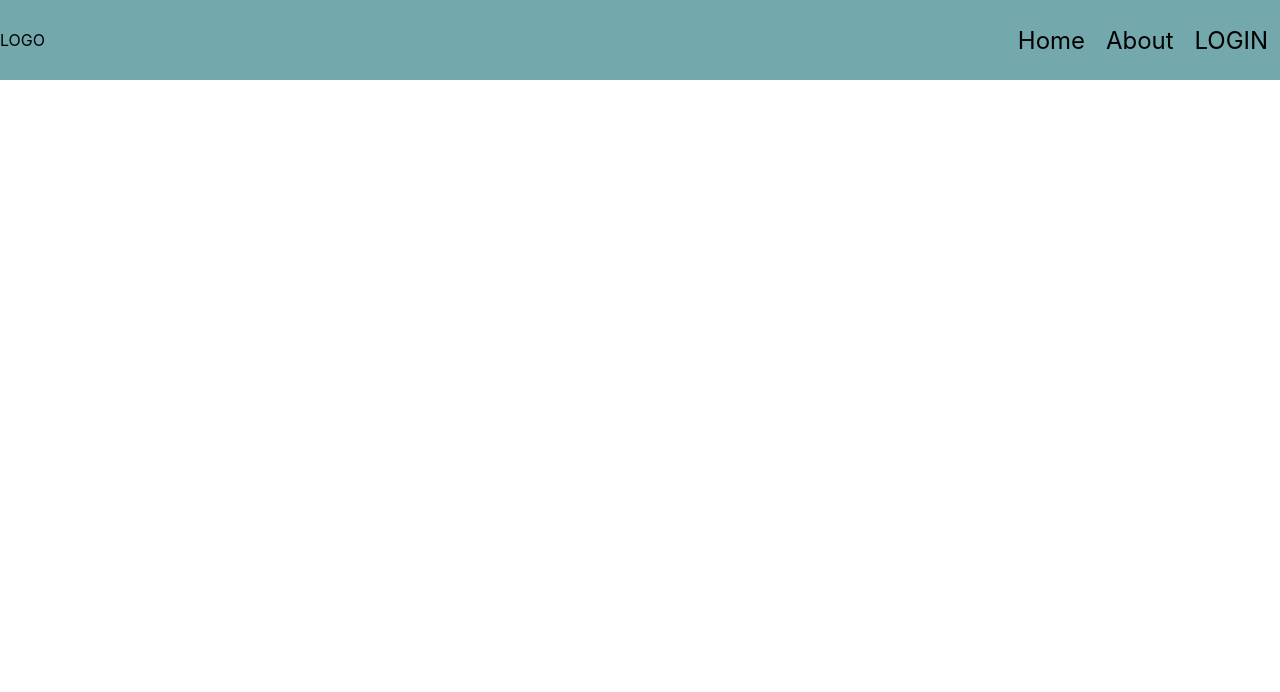
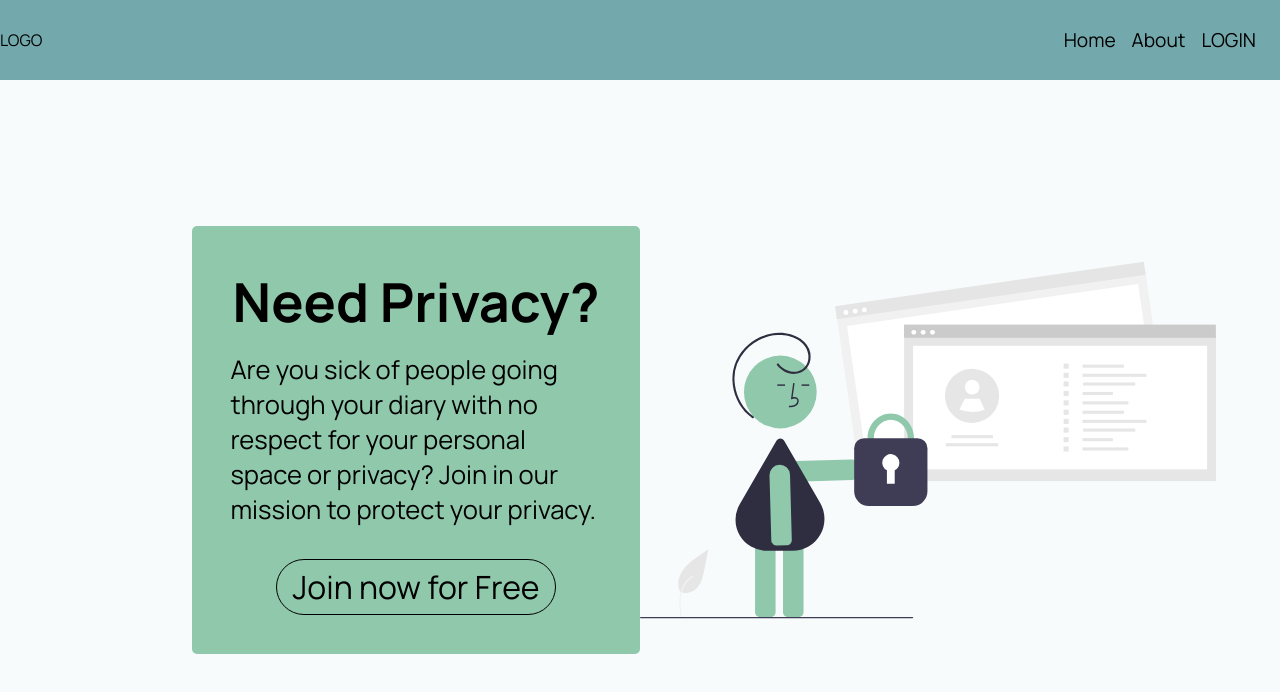
Before and after one commit to daragmas/kon_di, a React (Create React App) app in the folder kon_di_react/: page / in a window 1280 px wide. Shown: the top 692 px of the page. Built offline with nearby package versions, Linux system fonts and the light colour scheme.

Commit message:
added home page

```diff
--- a/kon_di_react/public/index.html
+++ b/kon_di_react/public/index.html
@@ -15,15 +15,7 @@
       user's mobile device or desktop. See https://developers.google.com/web/fundamentals/web-app-manifest/
     -->
     <link rel="manifest" href="%PUBLIC_URL%/manifest.json" />
-    <!--
-      Notice the use of %PUBLIC_URL% in the tags above.
-      It will be replaced with the URL of the `public` folder during the build.
-      Only files inside the `public` folder can be referenced from the HTML.
-
-      Unlike "/favicon.ico" or "favicon.ico", "%PUBLIC_URL%/favicon.ico" will
-      work correctly both with client-side routing and a non-root public URL.
-      Learn how to configure a non-root public URL by running `npm run build`.
-    -->
+    <link href="https://fonts.googleapis.com/css2?family=Manrope:wght@200;300;400;500;700&display=swap" rel="stylesheet">
     <title>React App</title>
   </head>
   <body>
--- a/kon_di_react/src/App.css
+++ b/kon_di_react/src/App.css
@@ -1,10 +1,24 @@
+*{
+box-sizing: border-box;
+margin: 0;
+--main-color: #F7FBFC;
+--accent-color: #A1E6EB;
+--splash-color: #90C8AC;
+--dark-splash-color: #73A9AD;
+font-family: Manrope;
+}
+
+.App {
+  background-color: var(--main-color);
+}
+
 .navbar {
   display: flex;
   height: 10vh;
-  background-color: #73A9AD;
+  background-color: var(--dark-splash-color);
   justify-content: center;
   align-items: center;
-
+  margin-bottom: 0;
 }
 
 .logo{
@@ -15,14 +29,86 @@
 display: flex;
 list-style-type: none;
 margin-right: 5%;
+margin-bottom: 0;
 }
 
 .nav-items {
 margin: 0 5%;
-font-size: 1.5em;
+font-size: 1.5vw;
+margin-bottom: 0;
 }
 
 .nav-items:hover {
 transform: scale(1.1);
 cursor: pointer;
 }
+
+
+.home {
+margin: 0;
+background-color: var(--main-color);
+}
+
+.hero {
+ margin: 0;
+ display: flex;
+ align-items: center;
+ position: relative;
+ height: 90vh;
+}
+
+.hero-container {
+  width: 35%;
+  margin-left: 15%;
+  background-color: var(--splash-color);
+  display: flex;
+  align-items: center;
+  flex-direction: column;
+  padding: 3% 3%;
+  border-radius: 5px;
+  z-index: 3;
+}
+
+.hero-container h3 {
+  font-size: 4.2vw;
+  margin:  0 0 4% 0 ;
+}
+
+.hero-container p {
+  font-size: 2vw;
+  height: auto;
+}
+
+.button-container {
+display: flex;
+align-items: center;
+gap: 10px;
+justify-content: center;
+margin-top: 2em;
+}
+
+.button-container button {
+  font-size: 2.5vw;
+  padding: 5px 15px;
+  background-color: transparent;
+  border: 1px solid black;
+  border-radius: 30px;
+}
+
+.button-container button:hover {
+  transform: scale(1.05);
+  cursor: pointer;
+  transition: 0.1s;
+}
+
+.hero-img-div {
+  position: absolute;
+  top: 25%;
+  left: 50%;
+  z-index: 1;
+}
+
+.hero-img-div img {
+  height: 45vh;
+  width: 45vw;
+}
--- a/kon_di_react/src/App.js
+++ b/kon_di_react/src/App.js
@@ -1,10 +1,12 @@
 import NavBar from './components/Navbar';
 import './App.css';
+import Home from './components/Home';
 
 function App() {
   return (
     <div className="App">
       <NavBar/>
+      <Home/>
     </div>
   );
 }
--- a/kon_di_react/src/components/Home.js
+++ b/kon_di_react/src/components/Home.js
@@ -0,0 +1,21 @@
+const Home = () => {
+    return (
+        <div className="home">
+            <div className='hero'>
+                <div className='hero-container'>
+                <h3>Need Privacy?</h3>
+                <p>Are you sick of people going through your diary with no respect for your personal space or privacy? Join in our mission to protect your privacy.</p>
+                <div className='button-container'>
+                <button>Join now for Free</button>
+                </div>
+                </div>
+                <div className='hero-img-div'>
+                    <img src="safe.svg"/>
+                </div>
+            </div>
+
+        </div>
+    )
+}
+
+export default Home
```
Also changed, not shown: kon_di_react/public/safe.svg (added).
